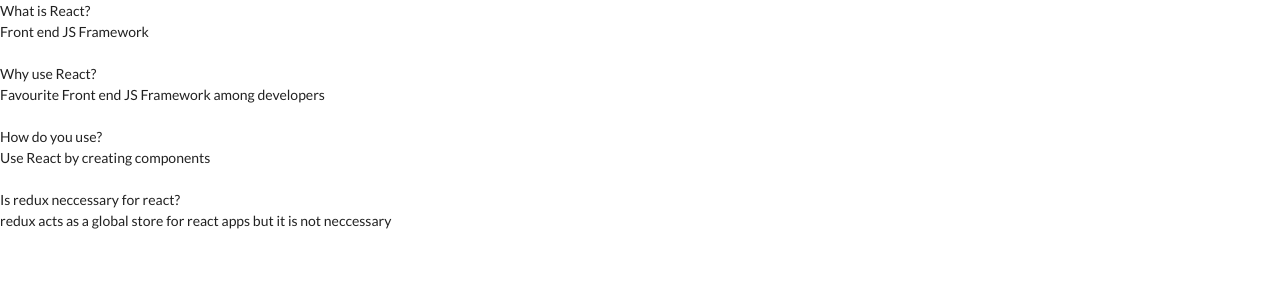
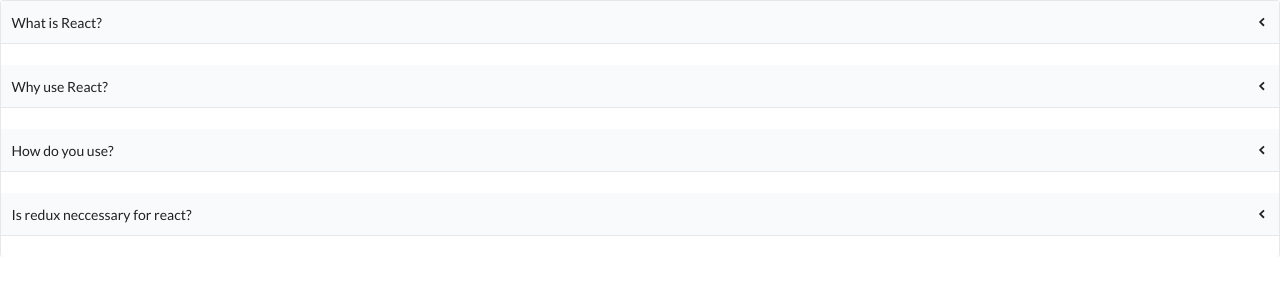
Before and after one commit to Mohitkumar6122/comps, a React (Create React App) app: page / in a window 1280 px wide. Shown: the top 300 px of the page. Built offline with nearby package versions, Linux system fonts and the light colour scheme.

Commit message:
Completed Accordion Component
Signed-off-by: Mohit Kumar <mkay6123@gmail.com>

```diff
--- a/src/components/Accordion.js
+++ b/src/components/Accordion.js
@@ -1,18 +1,56 @@
-import React from 'react'
+import React, { useState, useRef, useEffect } from "react";
+import { GoChevronDown, GoChevronLeft } from "react-icons/go";
+const Accordion = ({ items }) => {
+  // defaulting it to -1 in the accordion
+  const [expandedItem, setExpandedItem] = useState(-1);
 
-const Accordion = ({ items }) => {
-  const renderedItemList = items?.map((item) => {
+  useEffect(() => {
+    const outsideDropdownClick = (event) => {
+      !ref.current.contains(event.target) && setExpandedItem(-1);
+    };
+    document.body.addEventListener("click", outsideDropdownClick, {
+      capture: true,
+    });
+
+    return () => {
+      document.body.removeEventListener("click", outsideDropdownClick, {
+        capture: true,
+      });
+    };
+  }, []);
+
+  //event handler outside map function to make visibility clear
+  const handleClick = (index) => {
+    index === expandedItem ? setExpandedItem(-1) : setExpandedItem(index);
+  };
+  const ref = useRef();
+  const renderedItemList = items?.map((item, index) => {
+    const isSelected = index === expandedItem;
+    const icon = (
+      <span> {isSelected ? <GoChevronDown /> : <GoChevronLeft />}</span>
+    );
+
     return (
       <div key={item.id}>
-        <div>{item.label}</div>
-        <div>{item.content}</div>
+        <div
+          onClick={() => {
+            handleClick(index);
+          }}
+          className="flex justify-between p-3 bg-gray-50 border-b items-center cursor-pointer"
+        >
+          {item.label}
+          {icon}
+        </div>
+        {isSelected && <div className="border-b p-5">{item.content}</div>}
         <br />
       </div>
     );
-  })
+  });
   return (
-    <div>{renderedItemList}</div>
-  )
-}
+    <div className="border-x border-t rounded" ref={ref}>
+      {renderedItemList}
+    </div>
+  );
+};
 
-export default Accordion
+export default Accordion;
```
